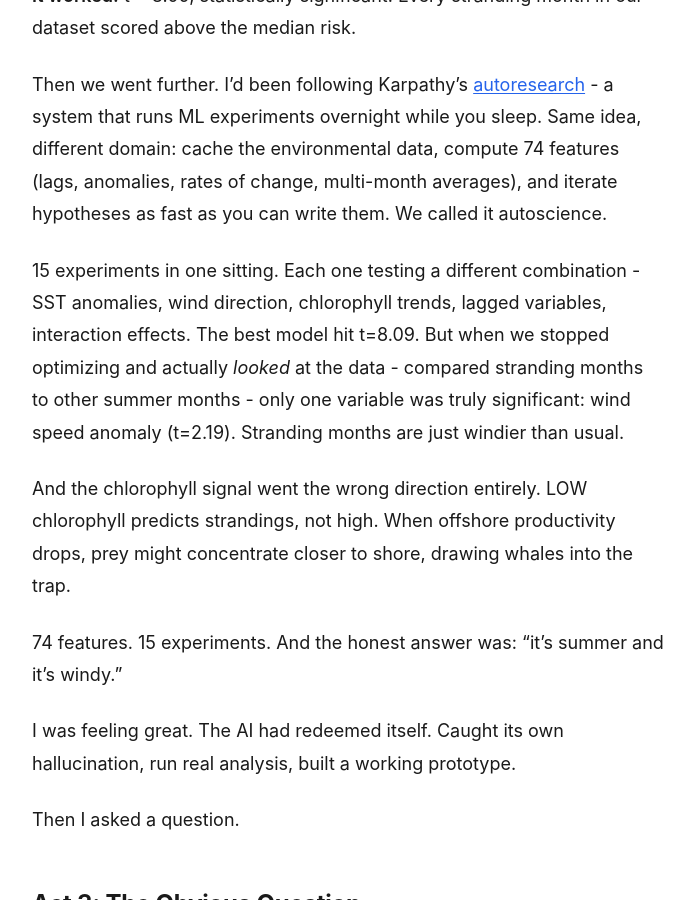
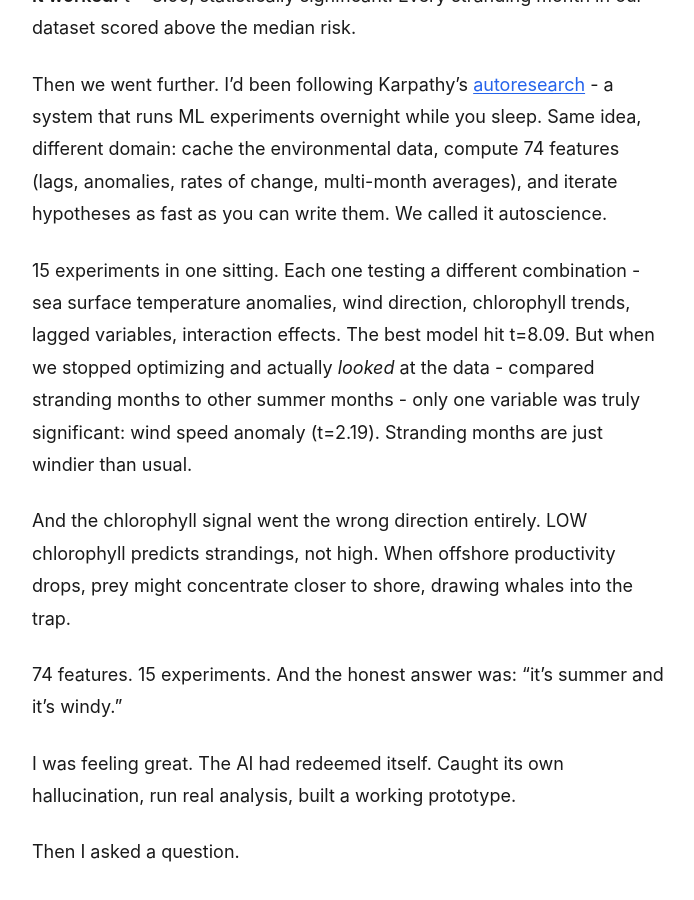
Before and after one commit to ryan-endacott/ryan-endacott.github.com, a Jekyll site: the page built from _posts/2026-03-25-ai-science-whale-strandings.md, in a window 1280 px wide and 900 px high, scrolled down 3726 px. Shown: the whole window, without its empty margins (292-986 px from the left). Built offline with Jekyll 4.4.1, drawn with Linux system fonts in a browser that asks for light colours.

Commit message:
Spell out SST

```diff
--- a/_posts/2026-03-25-ai-science-whale-strandings.md
+++ b/_posts/2026-03-25-ai-science-whale-strandings.md
@@ -74,7 +74,7 @@ We pulled 20 years of satellite data - sea surface temperature, ocean chlorophyl
 
 Then we went further. I'd been following Karpathy's [autoresearch](https://github.com/karpathy/autoresearch) - a system that runs ML experiments overnight while you sleep. Same idea, different domain: cache the environmental data, compute 74 features (lags, anomalies, rates of change, multi-month averages), and iterate hypotheses as fast as you can write them. We called it autoscience.
 
-15 experiments in one sitting. Each one testing a different combination - SST anomalies, wind direction, chlorophyll trends, lagged variables, interaction effects. The best model hit t=8.09. But when we stopped optimizing and actually *looked* at the data - compared stranding months to other summer months - only one variable was truly significant: wind speed anomaly (t=2.19). Stranding months are just windier than usual.
+15 experiments in one sitting. Each one testing a different combination - sea surface temperature anomalies, wind direction, chlorophyll trends, lagged variables, interaction effects. The best model hit t=8.09. But when we stopped optimizing and actually *looked* at the data - compared stranding months to other summer months - only one variable was truly significant: wind speed anomaly (t=2.19). Stranding months are just windier than usual.
 
 And the chlorophyll signal went the wrong direction entirely. LOW chlorophyll predicts strandings, not high. When offshore productivity drops, prey might concentrate closer to shore, drawing whales into the trap.
 
```
